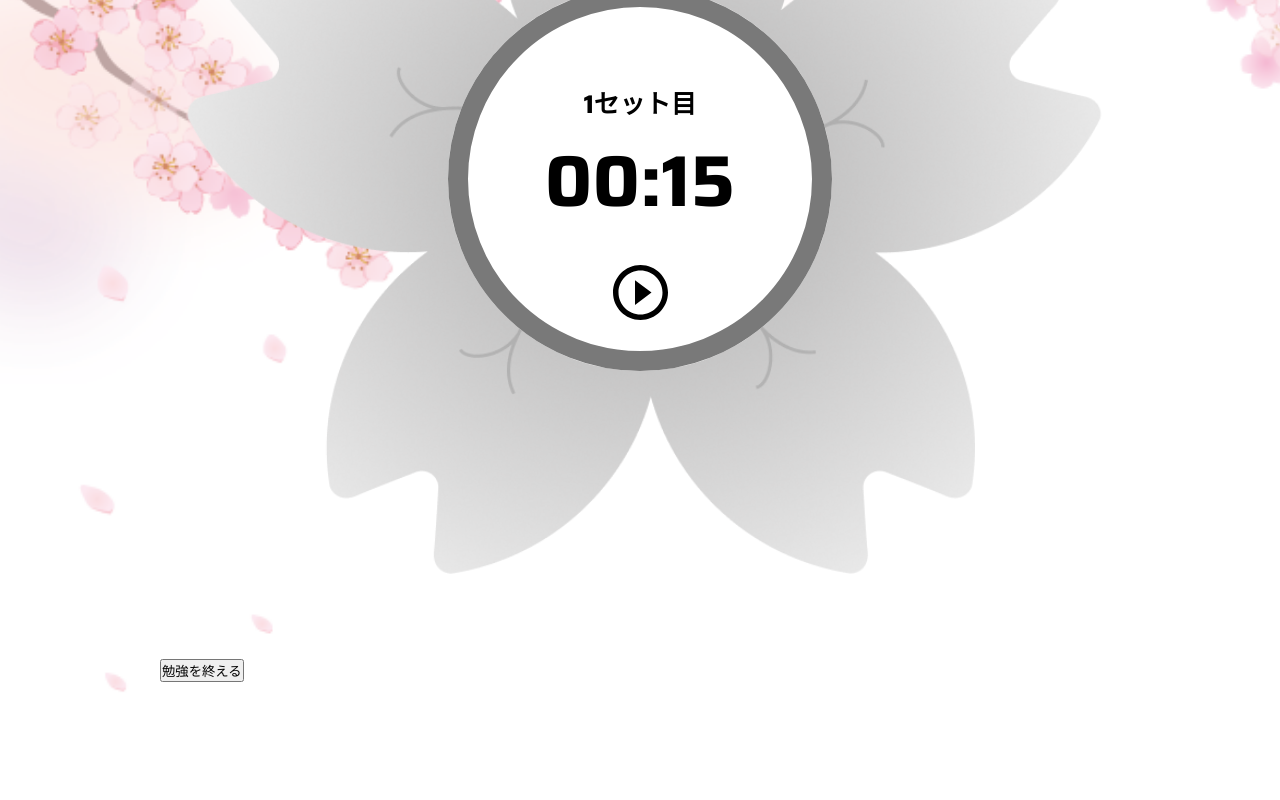
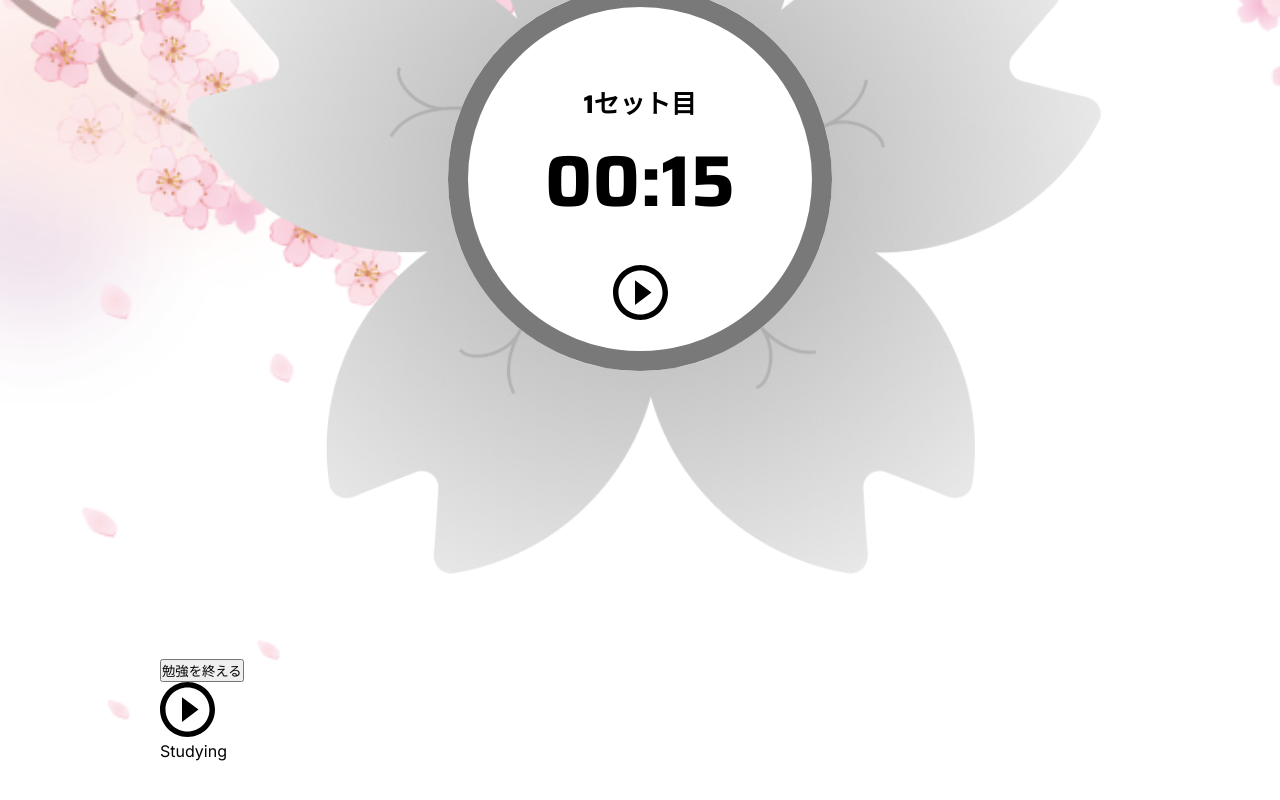
Before and after one commit to YukaChoco/blossom-pomodoro-timer, a Next.js app: page / in a window 1280 px wide. Shown: the part 417-1217 px from the top of the page. Before the commit the page ends 1195 px from the top, so only its background shows below. Built offline with nearby package versions, Linux system fonts and the light colour scheme; a web font is replaced by a local one.

Commit message:
ModeIconを戻す

```diff
--- a/app/components/pages/StudyPage.tsx
+++ b/app/components/pages/StudyPage.tsx
@@ -1,3 +1,4 @@
+import ModeIcon from "../ModeIcon";
 import Timer from "../Timer";
 import type { Mode } from "@/app/types/mode";
 
@@ -41,6 +42,7 @@ export default function StudyPage({
         breakMaxTime={breakMaxTime}
       />
       <button onClick={finishStudy}>勉強を終える</button>
+      <ModeIcon mode={mode} />
     </div>
   );
 }
```
